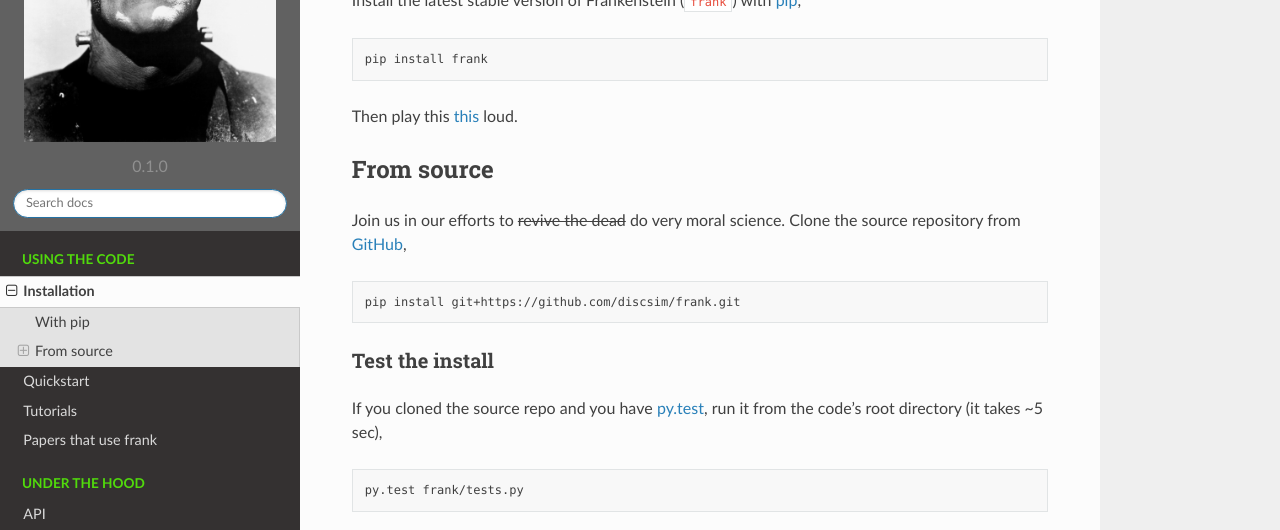
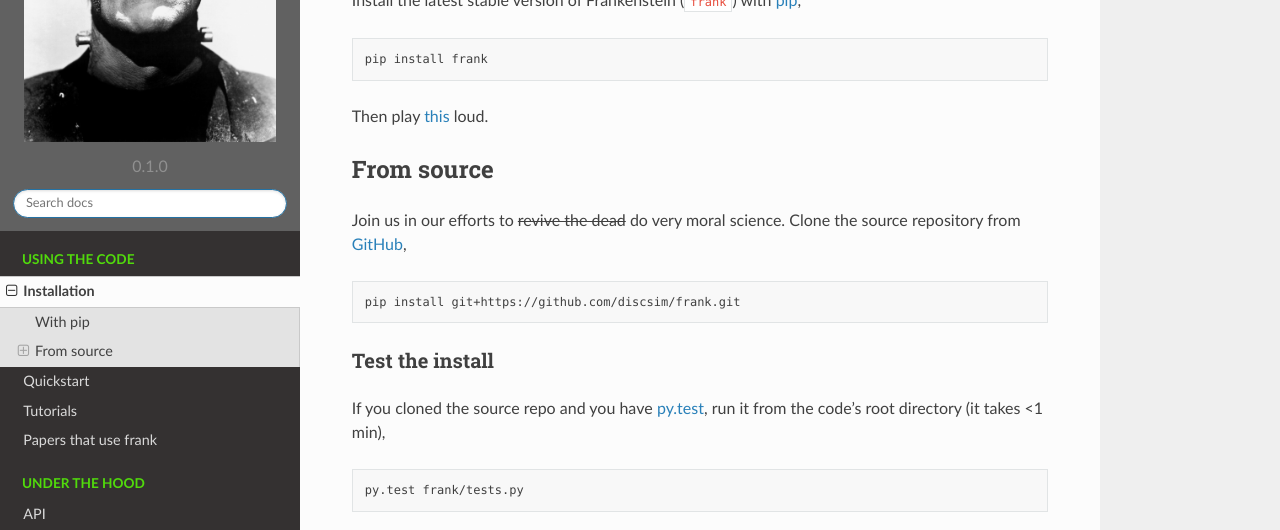
Before and after one commit to discsim/frank, a Sphinx documentation site: the page built from docs/install.rst, in a window 1280 px wide and 952 px high. Shown: the part 227-757 px from the top of the window. Built offline with Sphinx 7.4.7 and the Read the Docs theme 2.0.0, drawn with Linux system fonts in a browser that asks for light colours; pages that are not in the unit, such as notebooks, are missing from menus.

```diff
--- a/docs/install.rst
+++ b/docs/install.rst
@@ -4,13 +4,13 @@
 With pip
 --------
 
-Install the latest stable version of Frankenstein (``frank``) with `pip <https://pypi.org/project/frank/>`_,
+Install the latest stable version of Frankenstein (``frank``) with `pip <https://pip.pypa.io/en/stable/>`_,
 
 .. code-block:: bash
 
     pip install frank
 
-Then play this `this <https://drive.google.com/file/d/1SEz8YqB2rRS1uMguXxI1RI7Jk27yQfLO/view?usp=sharing>`_ loud.
+Then play `this <https://drive.google.com/file/d/1SEz8YqB2rRS1uMguXxI1RI7Jk27yQfLO/view?usp=sharing>`_ loud.
 
 From source
 -----------
@@ -28,7 +28,7 @@
 ################
 
 If you cloned the source repo and you have `py.test <https://docs.pytest.org/en/latest/>`_,
-run it from the code's root directory (it takes ~5 sec),
+run it from the code's root directory (it takes <1 min),
 
 .. code-block:: bash
 
```
Also changed, not shown: 3 other files.
